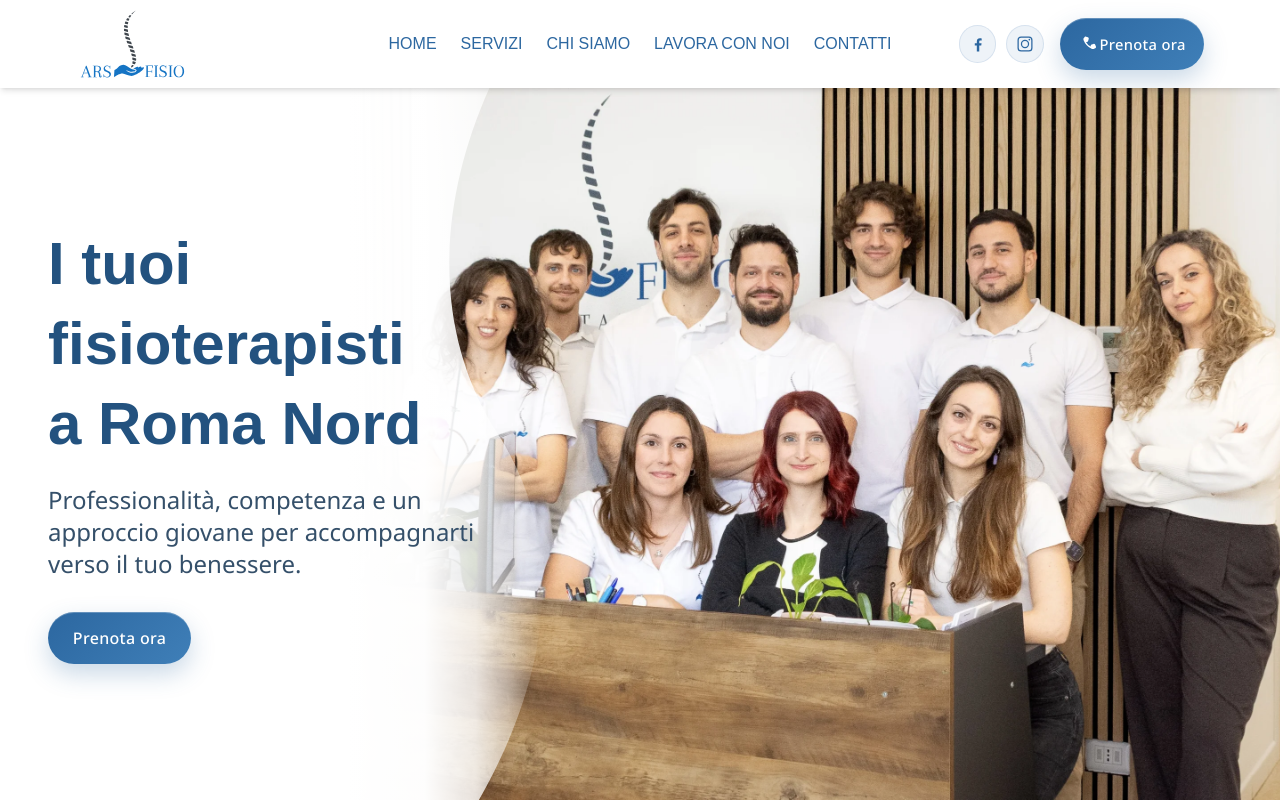
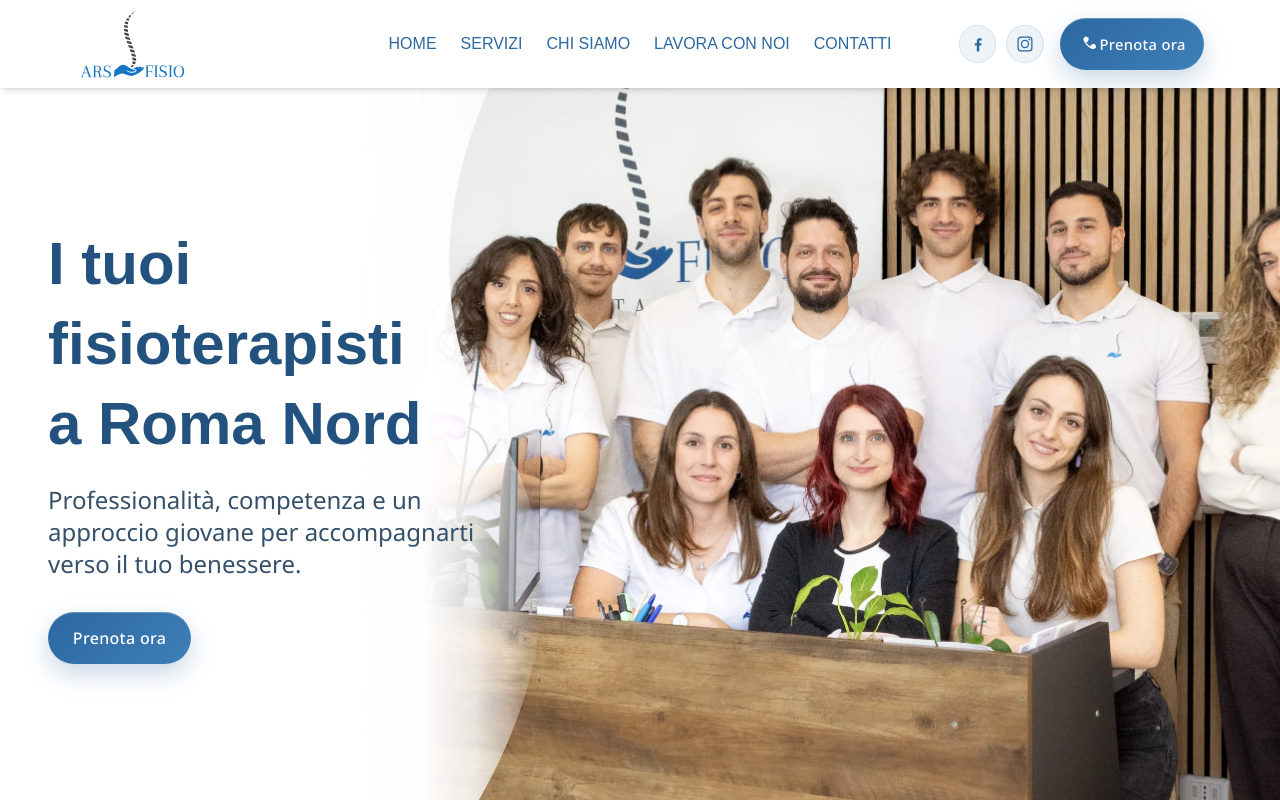
Before and after one commit to rolindaz/ars-fisio, a React (Vite) app: page / in a window 1280 px wide. Shown: the top 802 px of the page. Built offline with nearby package versions, Linux system fonts and the light colour scheme; a web font is replaced by a local one.

Commit message:
feat: adjust background size and position for improved visual presentation
Co-authored-by: Copilot <copilot@github.com>

```diff
--- a/src/index.css
+++ b/src/index.css
@@ -196,8 +196,8 @@ a:visited:active {
     width: 73%;
     background-image: url("/staff/gruppo-3.webp");
     background-repeat: no-repeat;
-    background-size: cover;
-    background-position: 60% center;
+    background-size: auto 112%;
+    background-position: 40% center;
     z-index: 0;
   }
 
```
